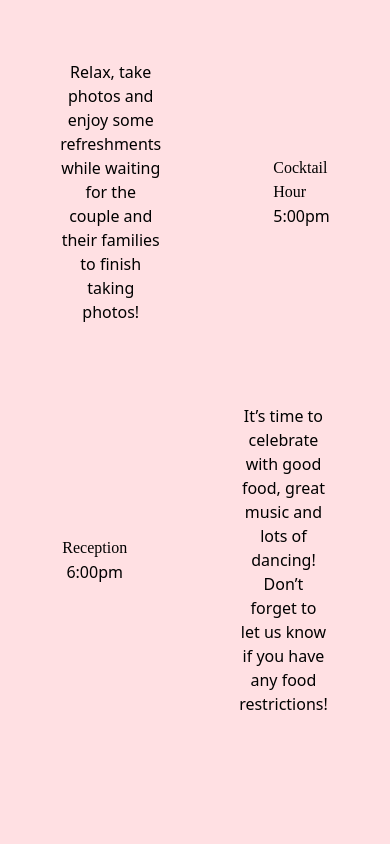
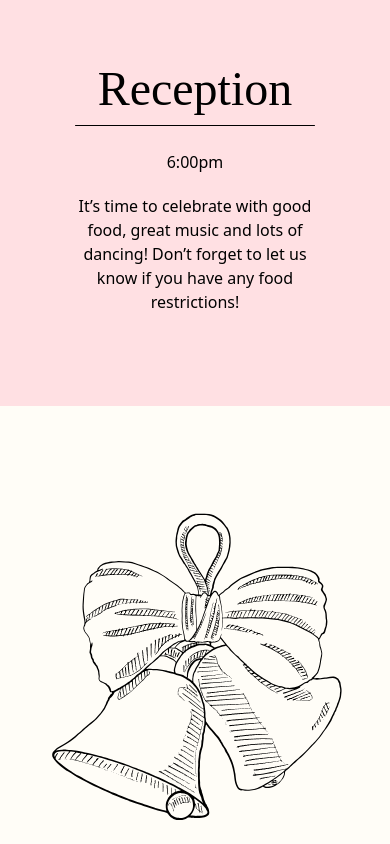
Before and after one commit to jigolaurito93/PoAndJoWedding, a React (Vite) app: page / in a window 390 px wide. Shown: the part 2860-3704 px from the top of the page. Built offline with nearby package versions, Linux system fonts and the light colour scheme; a web font is replaced by a local one.

Commit message:
Added bell poster section

```diff
--- /dev/null
+++ b/src/components/BellPoster.jsx
@@ -0,0 +1,12 @@
+import React from "react";
+import weddingBell from "../assets/wedding-bell.png";
+
+export default function BellPoster() {
+  return (
+    <div className="flex justify-center py-16 lg:py-36" id="bellPoster">
+      <div>
+        <img src={weddingBell} alt="" />
+      </div>
+    </div>
+  );
+}
--- a/src/components/Program.jsx
+++ b/src/components/Program.jsx
@@ -22,19 +22,23 @@ function Program() {
     },
   ];
   return (
-    <div id="program" className="py-32 px-44">
+    <div id="program" className="min-h-screen py-3 px-4">
       {programV.map((program, i) => {
         return (
-          <div className="flex justify-center items-center gap-28 my-20" key={i}>
+          <div
+            className="flex flex-col md:flex-row justify-center items-center gap-5 md:gap-20 lg:gap-28 my-20 xl:gap-36"
+            key={i}
+          >
             <div
               className={`${
-                i % 2 == 1 ? "order-1" : ""
+                i % 2 == 1 ? "lg:order-1" : ""
               } flex flex-col justify-center items-center`}
             >
-              <h3 className="">{program.title}</h3>
-              <h4>{program.time}</h4>
+              <h3 className="text-5xl md:text-5xl lg:text-6xl">{program.title}</h3>
+              <div className="w-60 mt-3 bg-black h-[.5px] rounded-full"></div>
+              <h4 className="mt-6 md:text-xl">{program.time}</h4>
             </div>
-            <p className="w-64 text-center">{program.message}</p>
+            <p className="w-64 text-center md:text-lg">{program.message}</p>
           </div>
         );
       })}
--- a/src/index.css
+++ b/src/index.css
@@ -43,7 +43,11 @@ li {
   @apply duration-500 hover:scale-110;
 }
 
-#heroContainer {
+#heroContainer,
+#fillerF,
+#navbar,
+#rsvp,
+#bellPoster {
   background-color: #fffdf7;
 }
 
@@ -51,18 +55,6 @@ li {
   background-color: #fff896;
 }
 
-#fillerF {
-  background-color: #fffdf7;
-}
-
 #program {
   background-color: #ffe0e3;
 }
-
-#navbar {
-  background-color: #fffdf7 ;
-}
-
-#rsvp {
-  background-color: #fffdf7;
-}
--- a/src/views/Home.jsx
+++ b/src/views/Home.jsx
@@ -5,6 +5,7 @@ import FillerFlowers from "../components/FillerFlowers";
 import Program from "../components/Program";
 import Navbar from "../components/Navbar";
 import Rsvp from "../components/Rsvp";
+import BellPoster from "../components/BellPoster";
 
 function Home() {
   return (
@@ -14,6 +15,7 @@ function Home() {
       <DateAndVenue />
       <FillerFlowers />
       <Program />
+      <BellPoster />
       <Rsvp />
     </div>
   );
```
Also changed, not shown: src/assets/wedding-bell.png (added).
